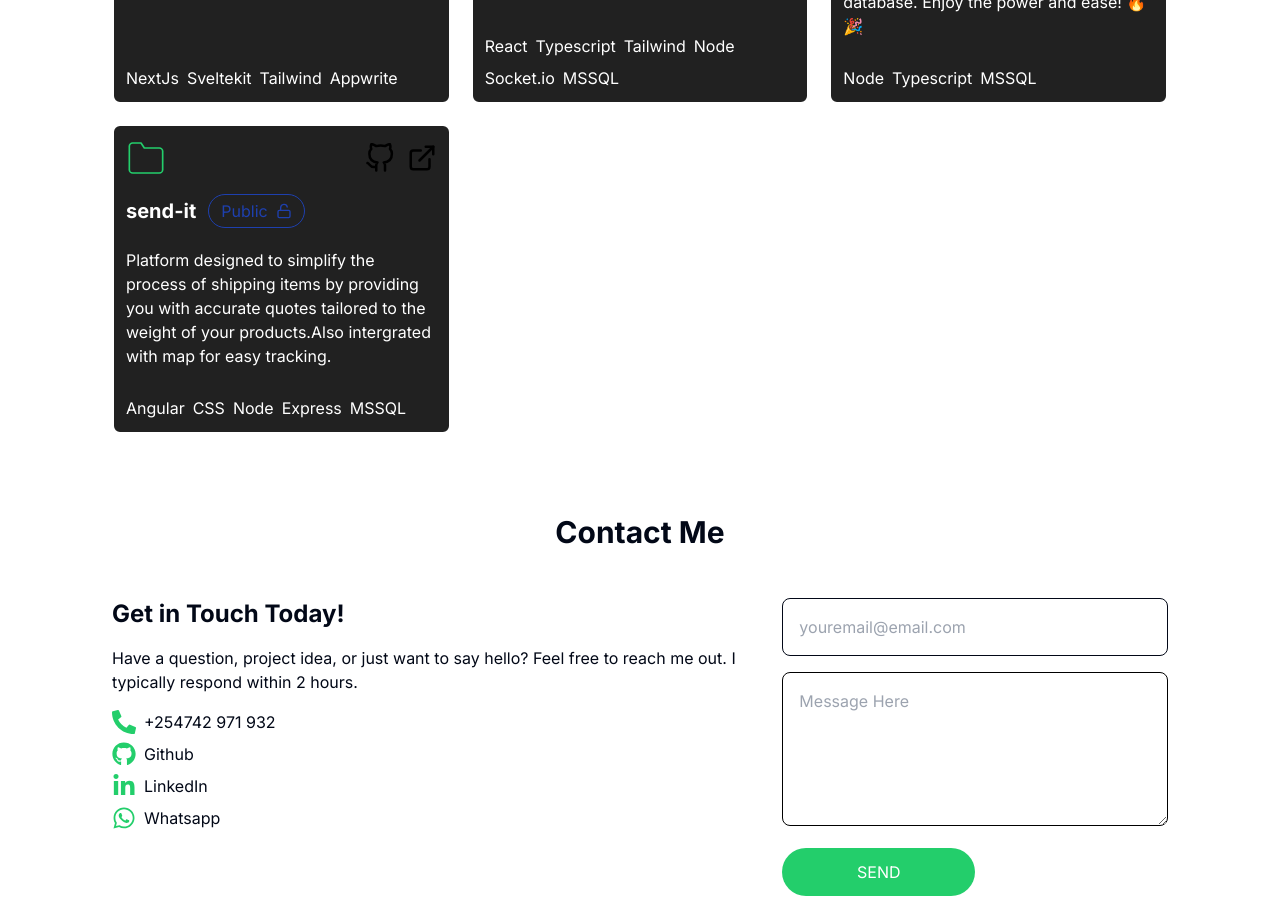
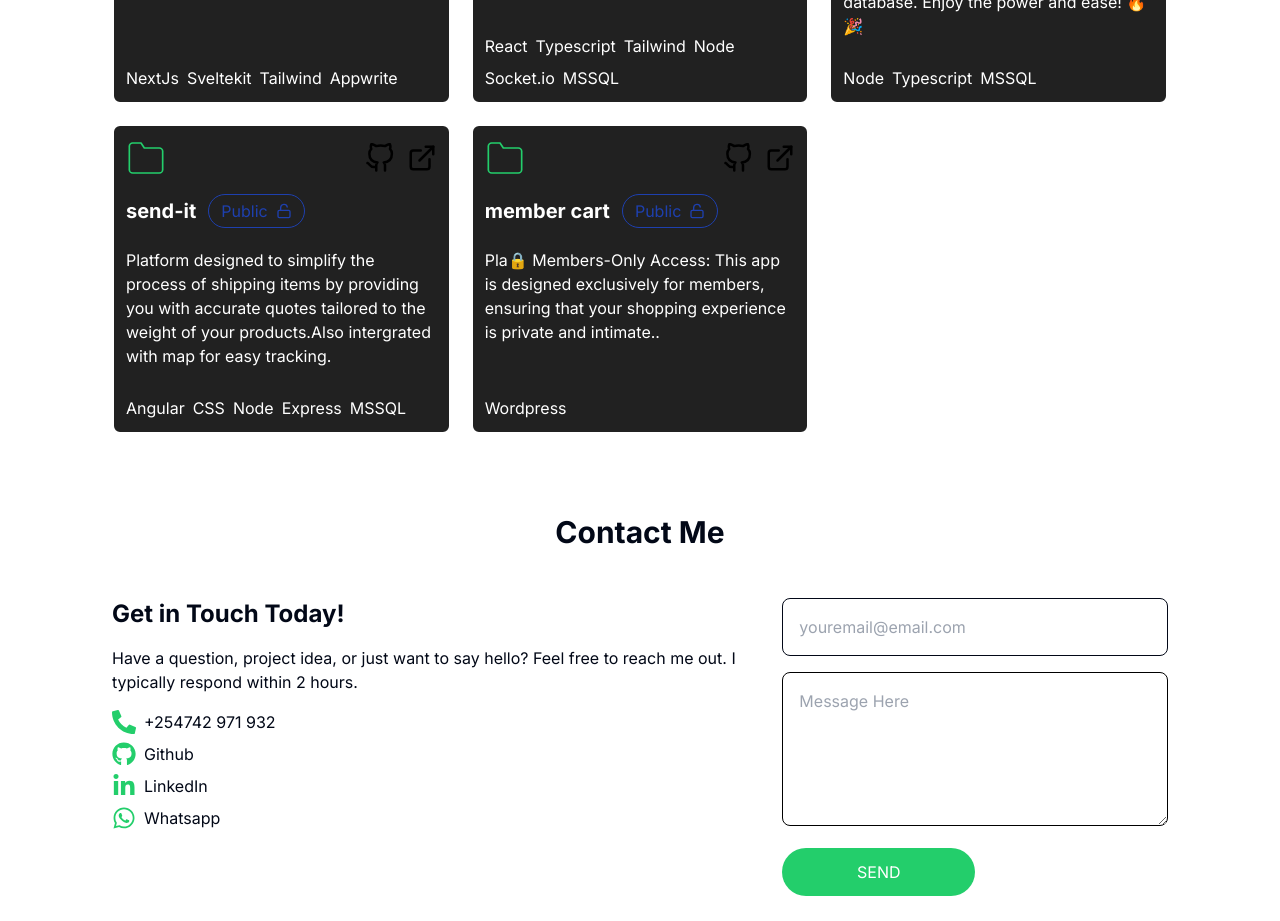
Before and after one commit to mwongess/its.mwongess, a Next.js app: page / in a window 1280 px wide. Shown: the part 2880-3801 px from the top of the page. Built offline with nearby package versions, Linux system fonts and the light colour scheme.

Commit message:
Update mwongess.ts

```diff
--- a/src/data/mwongess.ts
+++ b/src/data/mwongess.ts
@@ -123,6 +123,15 @@ export const mwongess = {
       github: "https://github.com/mwongess/send-it",
       preview: "",
     },
+    {
+      name: "member cart",
+      private: false,
+      description:
+        "Pla🔒 Members-Only Access: This app is designed exclusively for members, ensuring that your shopping experience is private and intimate..",
+      technologies: ["Wordpress", ],
+      github: "https://github.com/mwongess/member-cart",
+      preview: "",
+    },
 
     // { name: "ngozi-natural", description: "" },
 
```
